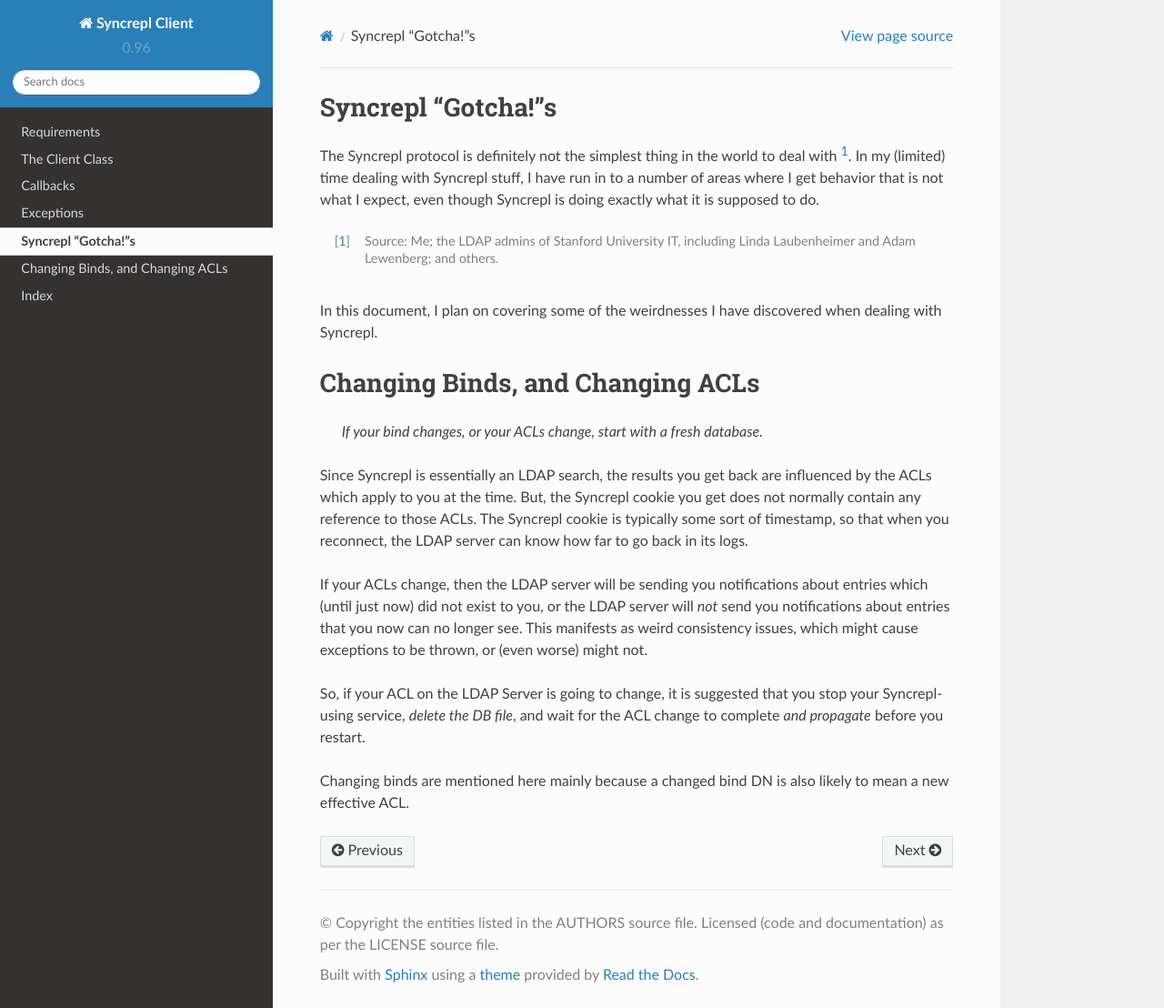
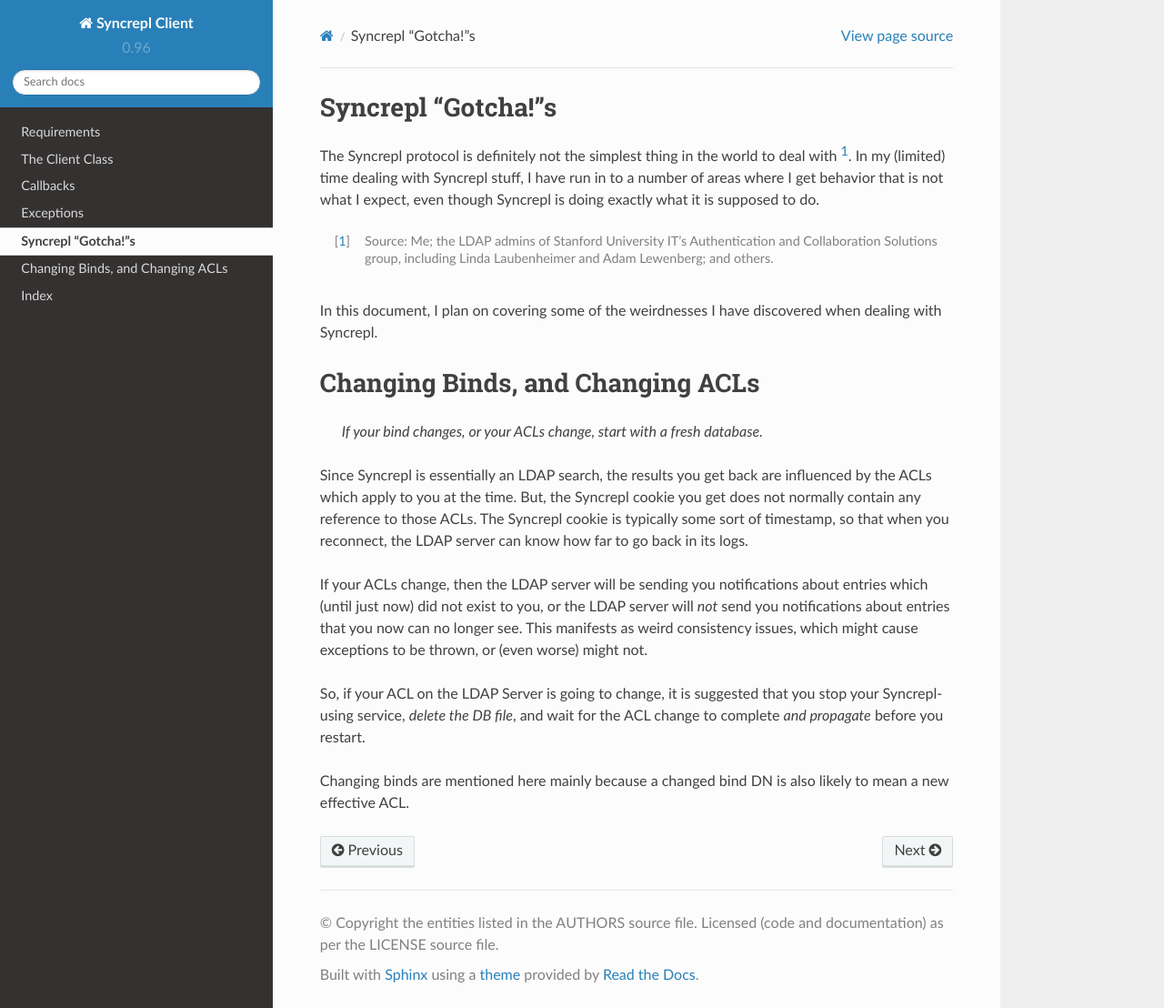
Before and after one commit to akkornel/syncrepl, a Sphinx documentation site: the page built from docs/gotchas.rst, in a window 1280 px wide and 1108 px high. Shown: the whole window at 91% size. Built offline with Sphinx 7.4.7 and the Read the Docs theme 2.0.0, drawn with Linux system fonts in a browser that asks for light colours.

Commit message:
Expand LDAP group name

```diff
--- a/docs/gotchas.rst
+++ b/docs/gotchas.rst
@@ -24,8 +24,9 @@
 to a number of areas where I get behavior that is not what I expect, even
 though Syncrepl is doing exactly what it is supposed to do.
 
-.. [#f1] Source: Me; the LDAP admins of Stanford University IT, including Linda
-   Laubenheimer and Adam Lewenberg; and others.
+.. [#f1] Source: Me; the LDAP admins of Stanford University IT's Authentication
+   and Collaboration Solutions group, including Linda Laubenheimer and Adam
+   Lewenberg; and others.
 
 In this document, I plan on covering some of the weirdnesses I have discovered
 when dealing with Syncrepl.
```
